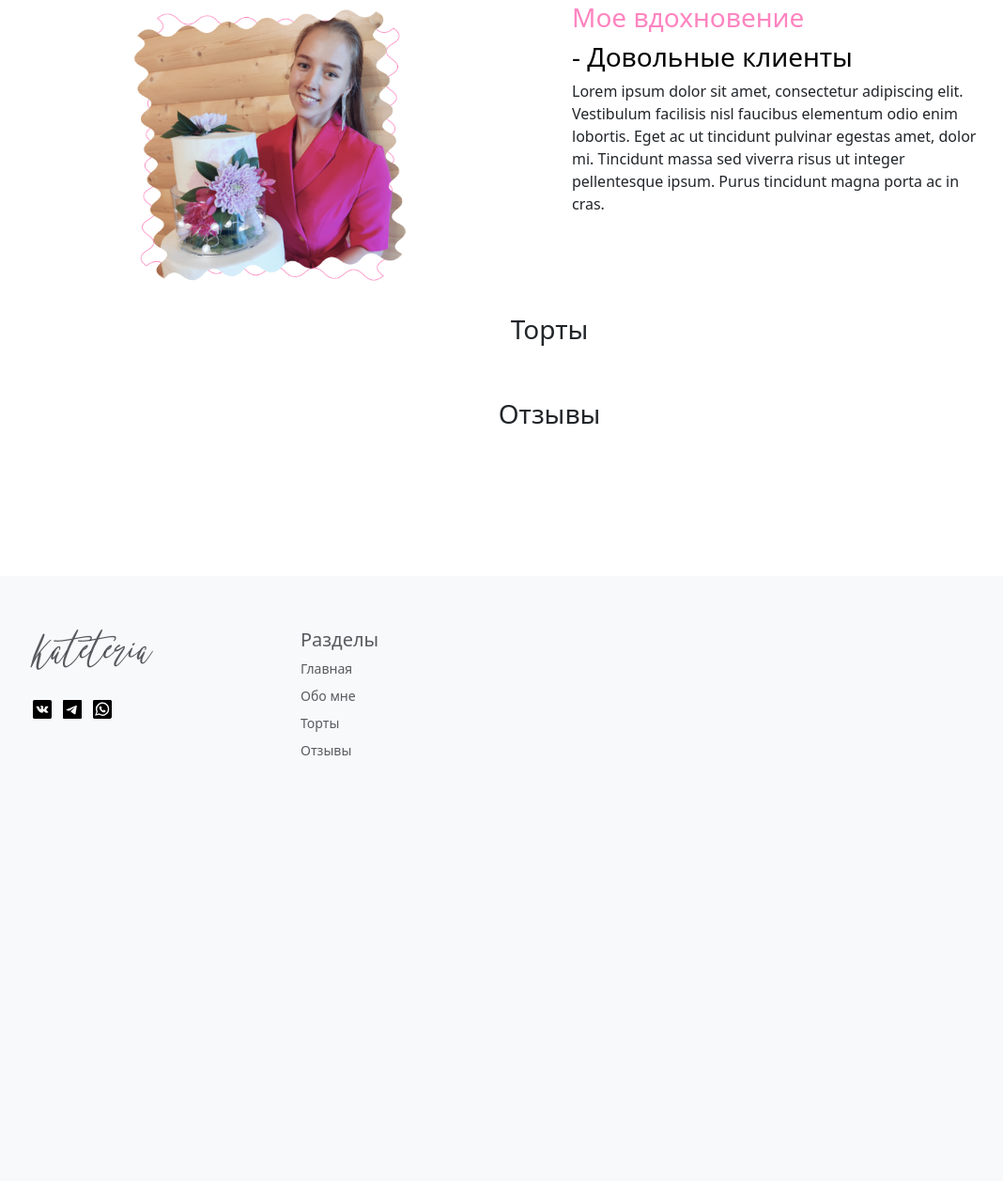
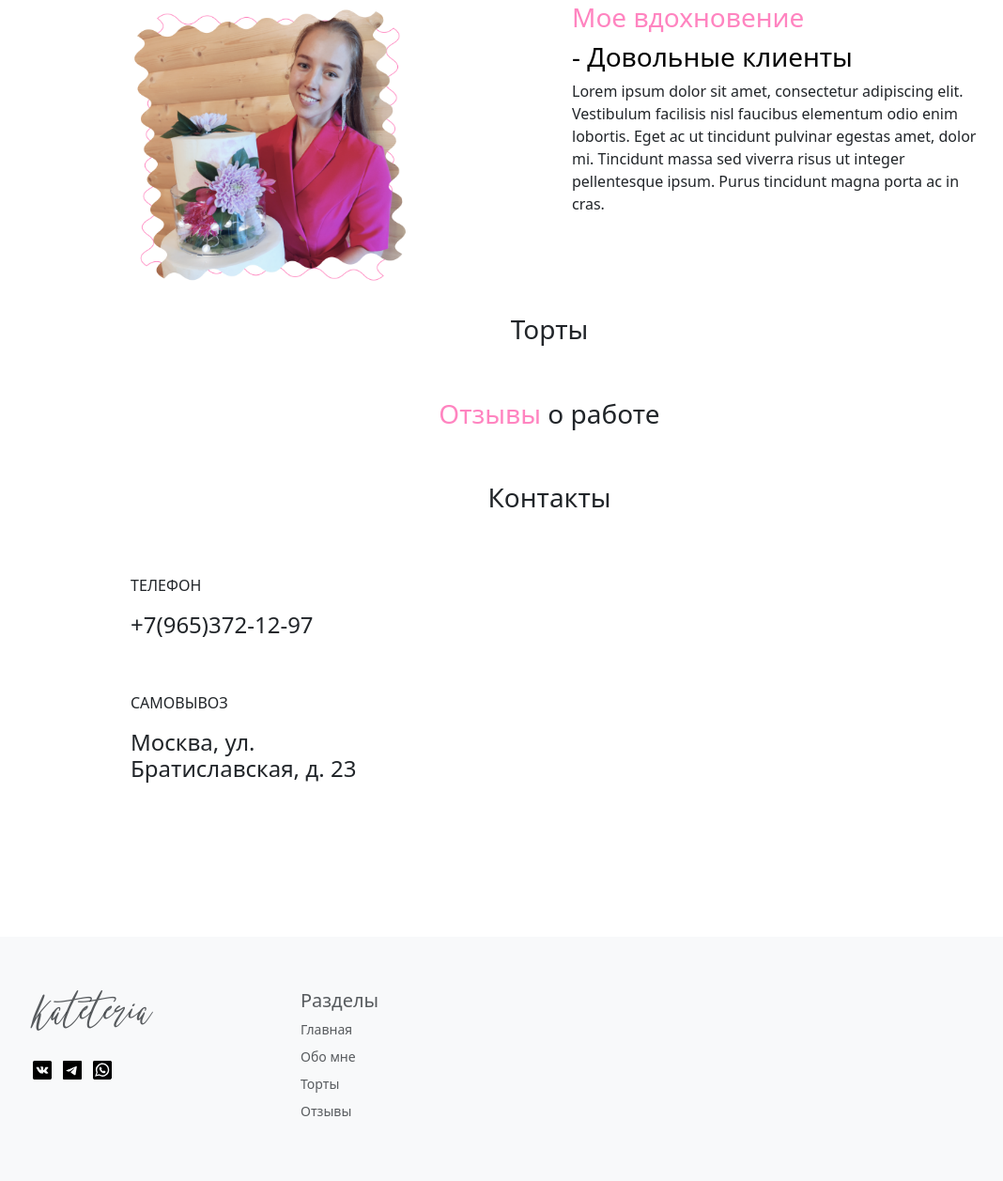
Before and after one commit to megapolys/kateteria, a Flask app: template templates/index.html in a window 1280 px wide. Shown: the part 914-2171 px from the top of the page at 94% size, without its empty margins (43-1111 px from the left). Before the commit the page ends 1718 px from the top, so only its background shows below. Run offline with Flask 3, Linux system fonts and the light colour scheme; the template is opened without the code that fills it, so the values that code supplies are empty; parts of the project's set-up code (start-up, migrations or seed data) failed here and were passed over.

Commit message:
7) Раздел "Контакты" на главной странице

```diff
--- a/templates/feedback.html
+++ b/templates/feedback.html
@@ -7,7 +7,8 @@
             <div class="row m-3">
                 <div class="row">
                     <div class="col d-flex justify-content-center">
-                        <h3>Отзывы</h3>
+                        <h3 style="color: #FF84C0;">Отзывы&nbsp;</h3>
+                        <h3>о работе</h3>
                     </div>
                 </div>
 
--- a/templates/index.html
+++ b/templates/index.html
@@ -51,7 +51,8 @@
             <div class="row m-3">
                 <div class="row">
                     <div class="col d-flex justify-content-center">
-                        <h3>Отзывы</h3>
+                        <h3 style="color: #FF84C0;">Отзывы&nbsp;</h3>
+                        <h3>о работе</h3>
                     </div>
                 </div>
 
@@ -65,6 +66,40 @@
                     {% endfor %}
                 </div>
             </div>
+
+            <div class="row m-3">
+                <div class="row">
+                    <div class="col d-flex justify-content-center">
+                        <h3>Контакты</h3>
+                    </div>
+                </div>
+
+                <div class="row gy-3">
+                    <div class="col-6 col-md-4">
+                        <div class="py-3">
+                            <div class="py-2">
+                                ТЕЛЕФОН
+                            </div>
+                            <h4 class="py-2">
+                                +7(965)372-12-97
+                            </h4>
+                        </div>
+                        <div class="py-3">
+                            <div class="py-2">
+                                САМОВЫВОЗ
+                            </div>
+                            <h4 class="py-2">
+                                Москва, ул. Братиславская, д. 23
+                            </h4>
+                        </div>
+                    </div>
+                    <div class="col-6 col-md-4">
+                        <script type="text/javascript" charset="utf-8" async src="https://api-maps.yandex.ru/services/constructor/1.0/js/?um=constructor%3A3649af7471d4796b172d2e045368e63f1484c834af227ee82b9e3e7b958bf683&amp;width=100%&amp;height=400&amp;lang=ru_RU&amp;scroll=true"></script>
+                    </div>
+                </div>
+
+
+            </div>
         </div>
     </div>
 
--- a/todo.txt
+++ b/todo.txt
@@ -4,7 +4,7 @@
 4) Админская страничка + авторизация - check
 5) Логирование (разобраться где пишется лог, если нигде, то добавить)
 6) Скорректировать отображение pagination на серое вместо синего (cakes.html)
-7) Раздел "Контакты" на главной странице
+7) Раздел "Контакты" на главной странице - check
 8) Админская страничка + авторизация - logout после таймаута
 8) Админская страничка + авторизация - окно подтверждения для кнопки удаления
 9) Добавить отзывы - check
```
